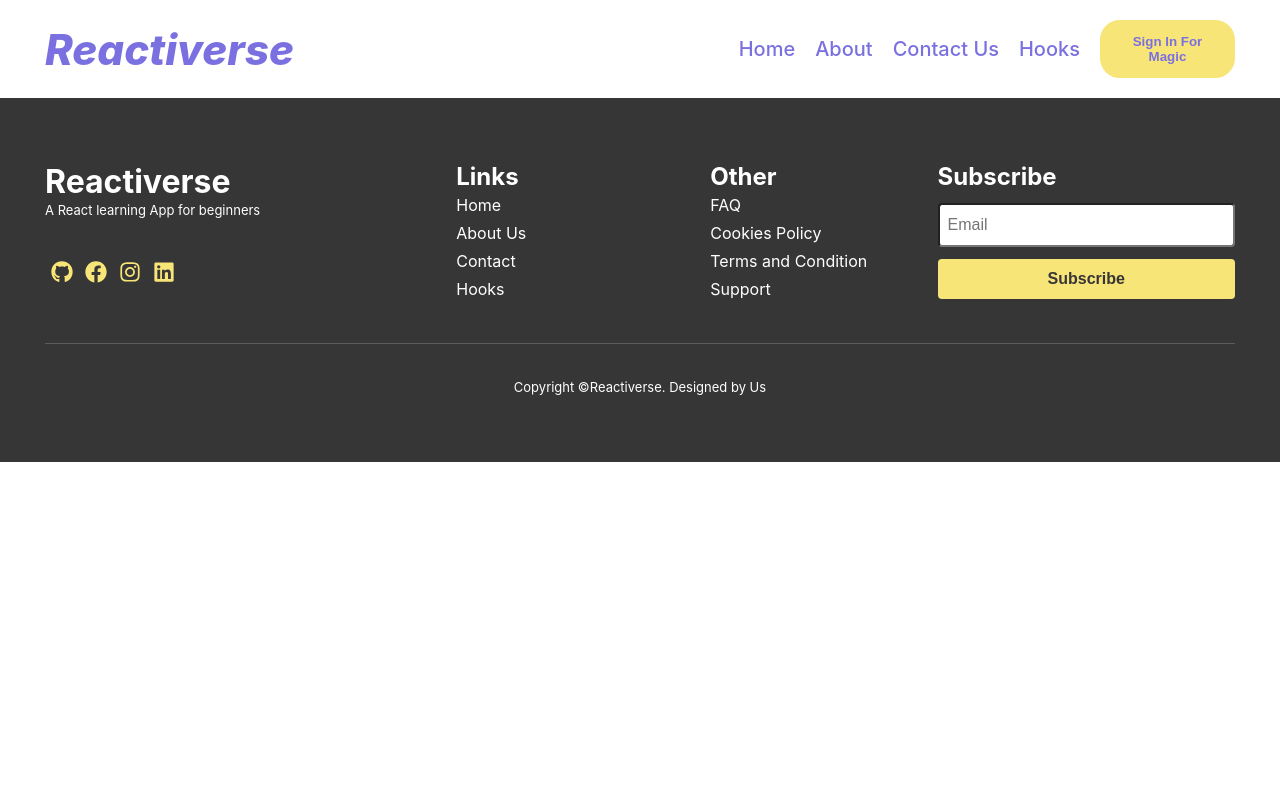
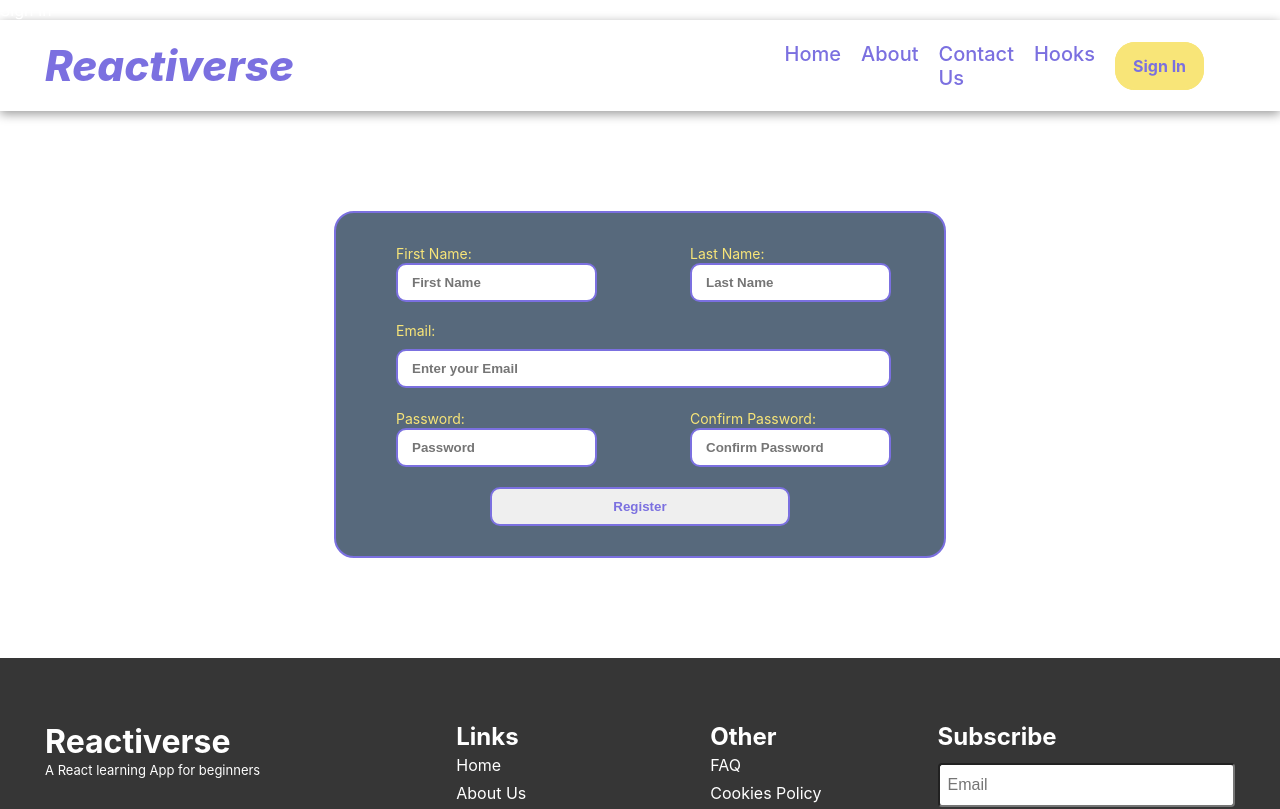
Before and after one commit to rashidyaqoob/reactiverse, a React (Create React App) app in the folder reactiverse/: page /sign-up in a window 1280 px wide. Shown: the top 809 px of the page. Built offline with nearby package versions, Linux system fonts and the light colour scheme.

Commit message:
RCT-signup-form: Implementation of sign up form

```diff
--- a/reactiverse/package.json
+++ b/reactiverse/package.json
@@ -6,6 +6,7 @@
     "@testing-library/jest-dom": "^5.16.5",
     "@testing-library/react": "^13.4.0",
     "@testing-library/user-event": "^13.5.0",
+    "firebase": "^9.21.0",
     "js-cookie": "^3.0.5",
     "react": "^18.2.0",
     "react-cookie": "^4.1.1",
--- a/reactiverse/src/App.js
+++ b/reactiverse/src/App.js
@@ -3,16 +3,21 @@ import Header from "./components/header/header.jsx";
 import About from "./pages/About.jsx";
 import ContactUs from "./pages/Contact-us.jsx";
 import Footer from "./components/Footer/Footer.jsx";
+import HandleSignInBtn from "./components/Signup/Signup.jsx";
+import SignUp from "./pages/SignUp/Sign-up.jsx";
 
 function App() {
+  console.log("hello");
   return (
     <div className="App">
       <BrowserRouter>
+        <HandleSignInBtn />
         <Header />
         <Routes>
           <Route path="/" />
           <Route path="/about" element={<About />} />
           <Route path="/contact-us" element={<ContactUs />} />
+          <Route path="/sign-up" element={<SignUp />} />
           <Route />
         </Routes>
         <Footer />
--- /dev/null
+++ b/reactiverse/src/components/Signup/Signup.jsx
@@ -0,0 +1,31 @@
+import { useState } from "react";
+import { getAuth } from "firebase/auth";
+import { Link } from "react-router-dom";
+
+function HandleSignInBtn() {
+  const [userLoggedIn, setUser] = useState(false);
+  const [state, setState] = useState("Sign In");
+  function buttonHandle() {
+    const user = getAuth().currentUser;
+    console.log(user);
+    if (user) {
+      setState("Sign Out");
+      setUser(true);
+
+      console.log(getAuth().currentUser);
+    } else {
+      setState("Sign in");
+      setUser(false);
+    }
+  }
+  return (
+    <Link
+      to={userLoggedIn ? "/" : "/sign-up"}
+      className="user-auth__btn"
+      onClick={buttonHandle}
+    >
+      {state}
+    </Link>
+  );
+}
+export default HandleSignInBtn;
--- a/reactiverse/src/components/header/header.jsx
+++ b/reactiverse/src/components/header/header.jsx
@@ -2,13 +2,10 @@ import "./header.scss";
 import { useState, useEffect } from "react";
 import { Link } from "react-router-dom";
 import { RxCross1, RxHamburgerMenu } from "react-icons/rx";
+import HandleSignInBtn from "../Signup/Signup.jsx";
 
 function Header() {
   const logoText = "Reactiverse";
-  const [state, setState] = useState("Sign In For Magic");
-  function handleBtn() {
-    setState("Whoa!");
-  }
   const [isMobile, setIsMobile] = useState(window.innerWidth < 767);
   const [navbarOpen, setNavbarOpen] = useState(false);
   function handleHamburger() {
@@ -72,9 +69,7 @@ function Header() {
               </ul>
             </nav>
             <div className="user-auth">
-              <button className="user-auth__btn" onClick={handleBtn}>
-                {state}
-              </button>
+              <HandleSignInBtn />
             </div>
           </div>
           <div className="mobile-hamburger" onClick={handleHamburger}>
--- a/reactiverse/src/components/header/header.scss
+++ b/reactiverse/src/components/header/header.scss
@@ -81,6 +81,8 @@
 }
 
 .user-auth {
+	max-width: 300px;
+	width: 100%;
 	.user-auth__btn {
 		padding: 12px 16px;
 		color: $primary-color;
--- /dev/null
+++ b/reactiverse/src/pages/SignUp/Sign-up.jsx
@@ -0,0 +1,91 @@
+import "./Sign-up.scss";
+import { FirebaseAuth } from "../../utils/firebase-app/firebase";
+import { useState } from "react";
+
+function SignUp() {
+  const [email, setEmail] = useState("");
+  const [password, setPassword] = useState("");
+  const [confirmPassword, setConfirmPassword] = useState("");
+  const handleSubmit = (e) => {
+    if (password !== confirmPassword) {
+      alert("Password and confirm password doesnot match");
+    } else {
+      e.preventDefault();
+      FirebaseAuth(email, password);
+    }
+  };
+  return (
+    <div className="signup-form-container">
+      <form className="signup-form">
+        <div className="signup-form__name">
+          <div className="signup-form__2-elem">
+            <label for="firstName">First Name:</label>
+            <input
+              type="text"
+              id="firstName"
+              placeholder="First Name"
+              name="first-name"
+              className="signup-form__element"
+            ></input>
+          </div>
+          <div className="signup-form__2-elem">
+            <label for="lastName">Last Name:</label>
+            <input
+              type="text"
+              id="lastName"
+              placeholder="Last Name"
+              name="last-name"
+              className="signup-form__element"
+            ></input>
+          </div>
+        </div>
+        <div className="signup-form__email-container">
+          <label for="email">Email:</label>
+          <input
+            type="email"
+            id="email"
+            className="signup-form__element email"
+            placeholder="Enter your Email"
+            name="email"
+            onChange={(event) => setEmail(event.target.value)}
+            value={email}
+          ></input>
+        </div>
+        <div className="signup-form__password-container">
+          <div className="signup-form__2-elem">
+            <label for="password">Password:</label>
+            <input
+              type="password"
+              id="password"
+              className="signup-form__element"
+              placeholder="Password"
+              name="password"
+              onChange={(event) => setPassword(event.target.value)}
+              value={password}
+            ></input>
+          </div>
+          <div className="signup-form__2-elem">
+            <label for="confirmPassword">Confirm Password:</label>
+            <input
+              type="password"
+              id="confirmPassword"
+              className="signup-form__element"
+              placeholder="Confirm Password"
+              name="confirm-password"
+              onChange={(event) => setConfirmPassword(event.target.value)}
+              value={confirmPassword}
+            ></input>
+          </div>
+        </div>
+        <input
+          type="submit"
+          onClick={handleSubmit}
+          value="Register"
+          className="signup-form__element submit"
+        ></input>
+      </form>
+    </div>
+  );
+}
+
+export default SignUp;
--- /dev/null
+++ b/reactiverse/src/pages/SignUp/Sign-up.scss
@@ -0,0 +1,100 @@
+@import '../../base-styles/globals.scss';
+
+.signup-form-container {
+    margin: 100px auto;
+    max-width: 488px;
+    display: flex;
+    flex-direction: column;
+    padding: 30px 60px;
+    border: 2px solid $primary-color;
+    border-radius: 20px;
+    background-color: #57697c;
+
+    .signup-form {
+        max-width: 768px;
+    }
+
+    input {
+        margin-bottom: 20px;
+    }
+
+    input[type='submit'] {
+        cursor: pointer;
+        display: flex;
+        justify-content: center;
+        max-width: 300px;
+        margin: auto;
+        transition: border-color,color,background-color 500ms;
+
+        &:hover {
+            background-color: $primary-color;
+            color: $white;
+            border-color: rgb(14, 67, 212);
+        }
+        @include respond((max: $tablet)) {
+            max-width: 276px;
+            width: 100%;
+        }
+    }
+
+    .signup-form__name,
+    .signup-form__password-container {
+        display: flex;
+        justify-content: space-between;
+        @include respond((max: $tablet)) {
+            flex-direction: column;
+        }
+    }
+
+    .signup-form__element {
+        width: 80%;
+        padding: 10px 14px;
+        border: 2px solid $primary-color;
+        color: $primary-color;
+        font-weight: 700;
+
+        &.email {
+            width: calc(100% - 25px);
+        }
+    }
+
+    label {
+        font-size: 14px;
+        margin-right: 10px;
+        width: 20%;
+        color: $secondary-color;
+    }
+
+    .signup-form__2-elem {
+        .signup-form__element {
+            border-radius: 10px;
+            width: calc(100% - 25px);
+
+
+        }
+        &:not(:last-child) {
+            margin-right: 20px;
+        }
+
+        width: calc(50% - 50px);
+        @include respond((max: $tablet)) {
+            width: 100%;
+        }
+    }
+
+    .signup-form__element {
+        border-radius: 10px;
+    }
+
+    .signup-form__email-container {
+        display: flex;
+        flex-direction: column;
+
+
+        label {
+            width: 10%;
+            margin-bottom: 10px;
+        }
+
+    }
+}
--- /dev/null
+++ b/reactiverse/src/utils/firebase-app/firebase.jsx
@@ -0,0 +1,63 @@
+// Import the functions you need from the SDKs you need
+import { initializeApp, firebase } from "firebase/app";
+import { useEffect } from "react";
+import {
+  getAuth,
+  createUserWithEmailAndPassword,
+  onAuthStateChanged,
+  signOut,
+} from "firebase/auth";
+// TODO: Add SDKs for Firebase products that you want to use
+// https://firebase.google.com/docs/web/setup#available-libraries
+
+// Your web app's Firebase configuration
+// For Firebase JS SDK v7.20.0 and later, measurementId is optional
+const firebaseConfig = {
+  apiKey: "AIzaSyCIoLJSB0Ot42t_JFIgRuwcu2GHzUToFmk",
+  authDomain: "reactiverse-8b02f.firebaseapp.com",
+  projectId: "reactiverse-8b02f",
+  storageBucket: "reactiverse-8b02f.appspot.com",
+  messagingSenderId: "953134392082",
+  appId: "1:953134392082:web:934ad27063b591fae149cb",
+  measurementId: "G-EC50CTGJTS",
+};
+
+// Initialize Firebase
+const app = initializeApp(firebaseConfig);
+const auth = getAuth(app);
+
+//Create User with Email and Password
+
+export const FirebaseAuth = async (email, password) => {
+  onAuthStateChanged(auth, (user) => {
+    console.log(user);
+    if (user) {
+      // User is signed in, see docs for a list of available properties
+      // https://firebase.google.com/docs/reference/js/firebase.User
+      const uid = user.uid;
+      return user;
+      // ...
+    } else {
+      // User is signed out
+      // ...
+      console.log("user is logged out");
+    }
+  });
+  await createUserWithEmailAndPassword(auth, email, password)
+    .then((userCredential) => {
+      // Signed in
+      const user = userCredential.user;
+      console.log(userCredential);
+      // ...
+    })
+    .catch((error) => {
+      const errorCode = error.code;
+      const errorMessage = error.message;
+      if (errorCode === "auth/email-already-in-use") {
+        alert("User is already registered, try logging in");
+      }
+      console.log(errorCode, errorMessage);
+      // ..
+    });
+};
+export const signOutUser = () => signOut(auth);
```
Also changed, not shown: reactiverse/database.rules.json (added, +7 -0 lines), reactiverse/firebase.json (added), 2 other files (tests, documents, lock files or other folders).
